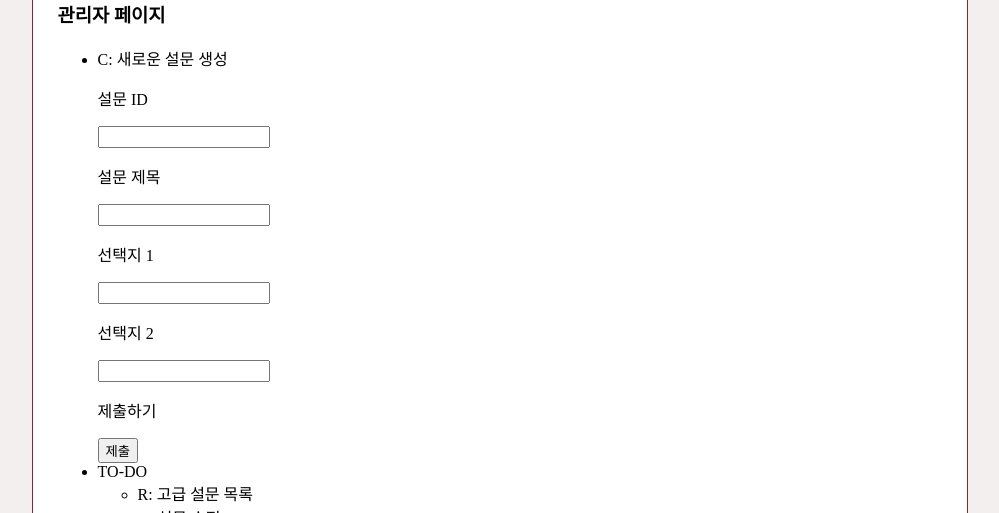
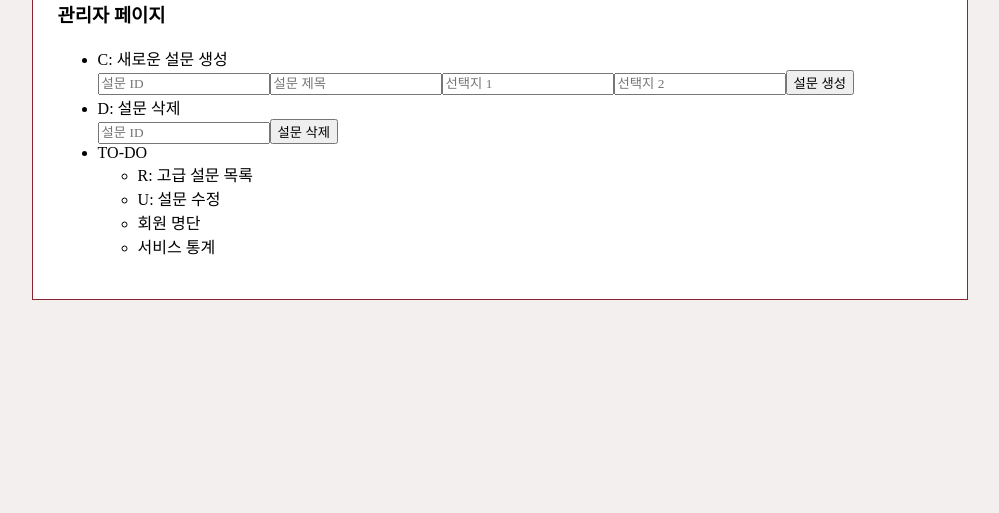
Before and after one commit to nestiank/survey, a React (Create React App) app: page /admin in a window 1280 px wide. Shown: the part 278-791 px from the top of the page, without its empty margins (140-1139 px from the left). Built offline with nearby package versions, Linux system fonts and the light colour scheme; no server answers; sample sign-in values are in the browser's storage; a web font is replaced by a local one.

Commit message:
FEATURE: 설문 삭제 기능 구현

```diff
--- a/src/components/Admin.js
+++ b/src/components/Admin.js
@@ -1,11 +1,11 @@
-import { CreateSurveyItem } from '../scripts/database'
+import { CreateSurveyItem, DeleteSurveyItem } from '../scripts/database'
 
 function Admin() {
   const CreateSurvey = () => {
-    const surveyID = document.getElementById("surveyID").value;
-    const title = document.getElementById("surveyTitle").value;
-    const leftPoll = document.getElementById("leftPoll").value;
-    const rightPoll = document.getElementById("rightPoll").value;
+    const surveyID = document.getElementById("surveyCreateID").value;
+    const title = document.getElementById("surveyCreateTitle").value;
+    const leftPoll = document.getElementById("surveyCreateLeftPoll").value;
+    const rightPoll = document.getElementById("surveyCreateRightPoll").value;
     const survey = {
       "id": surveyID,
       "title": title,
@@ -15,6 +15,10 @@ function Admin() {
       "rightVotes": 0
     };
     CreateSurveyItem(survey);
+  }
+  const DeleteSurvey = () => {
+    const surveyID = document.getElementById("surveyDeleteID").value;
+    DeleteSurveyItem(surveyID);
   }
 
   // TO-DO: 관리자만 관리자 페이지에 접속할 수 있도록 제한하기
@@ -28,22 +32,24 @@ function Admin() {
           e.preventDefault();
           CreateSurvey();
         }}>
-          <p>설문 ID</p>
-          <input type="number" id="surveyID"/>
-          <p>설문 제목</p>
-          <input type="text" id="surveyTitle"/>
-          <p>선택지 1</p>
-          <input type="text" id="leftPoll"/>
-          <p>선택지 2</p>
-          <input type="text" id="rightPoll"/>
-          <p>제출하기</p>
-          <input type="submit" value="제출" id="surveySubmit"/>
+          <input type="text" id="surveyCreateID" placeholder="설문 ID"/>
+          <input type="text" id="surveyCreateTitle" placeholder="설문 제목"/>
+          <input type="text" id="surveyCreateLeftPoll" placeholder="선택지 1"/>
+          <input type="text" id="surveyCreateRightPoll" placeholder="선택지 2"/>
+          <input type="submit" id="surveyCreateSubmit" value="설문 생성"/>
+        </form>
+        <li>D: 설문 삭제</li>
+        <form action="/delete" method="post" onSubmit={(e) => {
+          e.preventDefault();
+          DeleteSurvey();
+        }}>
+          <input type="text" id="surveyDeleteID" placeholder="설문 ID"/>
+          <input type="submit" id="surveyDeleteSubmit" value="설문 삭제"/>
         </form>
         <li>TO-DO</li>
         <ul>
           <li>R: 고급 설문 목록</li>
           <li>U: 설문 수정</li>
-          <li>D: 설문 삭제</li>
           <li>회원 명단</li>
           <li>서비스 통계</li>
         </ul>
--- a/src/scripts/database.js
+++ b/src/scripts/database.js
@@ -1,4 +1,4 @@
-import { getDatabase, ref, get, set, runTransaction } from 'firebase/database';
+import { getDatabase, ref, get, set, remove, runTransaction } from 'firebase/database';
 
 // Create: 설문 생성하기
 const CreateSurveyItem = (survey) => {
@@ -86,14 +86,16 @@ const PickSurveyItem = (id, vote) => {
 }
 
 // Delete: 설문 삭제하기
-// TO-DO
-const SomehowDeleteSurveyItem = (id, new_survey) => {
-  // Somehow delete survey (DB)
-  console.log("Deleted survey");
+const DeleteSurveyItem = (id) => {
+  // Promise 불필요
+  const database = getDatabase();
+  const surveyRef = ref(database, "survey/" + id);
+  remove(surveyRef);
+  alert("설문이 삭제되었습니다.");
 }
 
 // Used in Admin
-export { CreateSurveyItem };
+export { CreateSurveyItem, DeleteSurveyItem };
 // Used in SurveyList & SurveyItemVotePage & SurveyItemResultPage
 export { GetSurveyItem };
 // Used in SurveyItemVotePage
```
